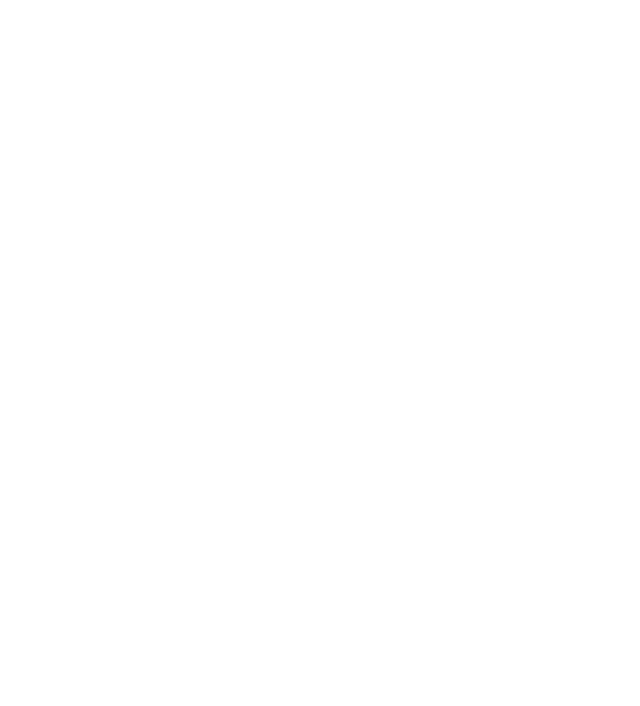
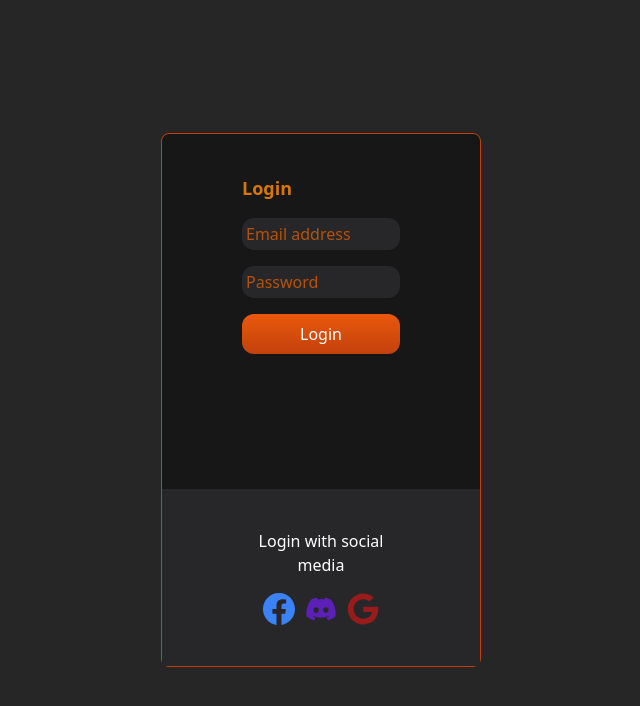
Before and after one commit to sniperdev/messenger, a React (Vite) app: page / in a window 1280 px wide. Shown: the top 706 px of the page, without its empty margins (319-959 px from the left). Built offline with nearby package versions, Linux system fonts and the light colour scheme.

Commit message:
<style> login page basic styling

```diff
--- a/package.json
+++ b/package.json
@@ -10,7 +10,8 @@
   },
   "dependencies": {
     "react": "^18.2.0",
-    "react-dom": "^18.2.0"
+    "react-dom": "^18.2.0",
+    "react-icons": "^4.7.1"
   },
   "devDependencies": {
     "@types/react": "^18.0.26",
@@ -18,6 +19,7 @@
     "@vitejs/plugin-react": "^3.0.0",
     "autoprefixer": "^10.4.13",
     "postcss": "^8.4.20",
+    "prettier": "2.8.1",
     "tailwindcss": "^3.2.4",
     "vite": "^4.0.0"
   }
--- a/src/App.jsx
+++ b/src/App.jsx
@@ -1,7 +1,9 @@
 import "./App.css";
-
+import LoginPage from "./components/LoginPage"
 function App() {
-  return <div className="App"></div>;
+  return <div>
+    <LoginPage/>
+  </div>;
 }
 
 export default App;
--- /dev/null
+++ b/src/components/LoginPage.jsx
@@ -0,0 +1,44 @@
+import React from "react";
+import { BsFacebook } from "react-icons/bs";
+import { FaDiscord, FaGoogle } from "react-icons/fa";
+const LoginPage = () => {
+  return (
+    <div className="flex justify-center items-center w-screen h-screen bg-neutral-800">
+      <section className="h-2/3 w-1/4 bg-neutral-900 rounded-lg border border-orange-700">
+        <div className="flex flex-col h-2/3 px-20 py-10">
+          <h1 className="text-lg font-bold text-amber-600">Login</h1>
+          <form action="">
+            <input
+              type="email"
+              name="email"
+              placeholder="Email address"
+              className="block rounded-xl p-1 w-full my-4 bg-zinc-800 text-amber-600 placeholder:text-amber-700 outline-none focus:outline-amber-600"
+            />
+            <input
+              type="password"
+              name="password"
+              placeholder="Password"
+              className="block rounded-xl p-1 w-full my-4 bg-zinc-800 text-amber-600 placeholder:text-amber-700 outline-none focus:outline-amber-600"
+            />
+            <button
+              type="submit"
+              className="block w-full py-2 my-2 rounded-xl bg-gradient-to-b from-orange-600 to-orange-700 text-white"
+            >
+              Login
+            </button>
+          </form>
+        </div>
+        <div className="h-1/3 px-20 py-10 bg-zinc-800">
+          <p className="text-white text-center">Login with social media</p>
+          <div className="flex justify-around m-4">
+            <BsFacebook className="inline w-8 h-8 text-blue-500" />
+            <FaDiscord className="inline w-8 h-8 text-violet-800" />
+            <FaGoogle className="inline w-8 h-8 text-red-800" />
+          </div>
+        </div>
+      </section>
+    </div>
+  );
+};
+
+export default LoginPage;
```
Also changed, not shown: 1 other file (tests, documents, lock files or other folders).
